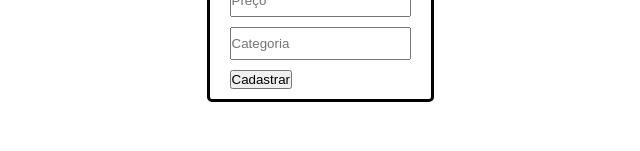
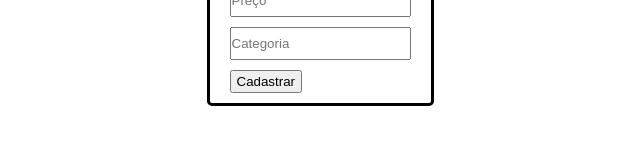
Before and after one commit to Lusks/react-crud-frontend, a React (Create React App) app: page / in a window 1280 px wide. Shown: the part 149-300 px from the top of the page, without its empty margins (320-960 px from the left). Built offline with nearby package versions, Linux system fonts and the light colour scheme.

Commit message:
feat: :sparkles: adding click event
using an onclick event to activate a javascript function that returns the value of the inputs

```diff
--- a/src/App.js
+++ b/src/App.js
@@ -9,6 +9,10 @@
       ...prevValue,
       [value.target.name]: value.target.value,
     }))
+  }
+
+  const handleClickButton = () => {
+    console.log(values)
   }
 
   return (
@@ -41,7 +45,12 @@
         />
 
         {/* Register Button */}
-        <button>Cadastrar</button>
+        <button
+          className="register-button"
+          onClick={() => handleClickButton()}
+        >
+          Cadastrar
+        </button>
       </div>
     </div>
   );
```
